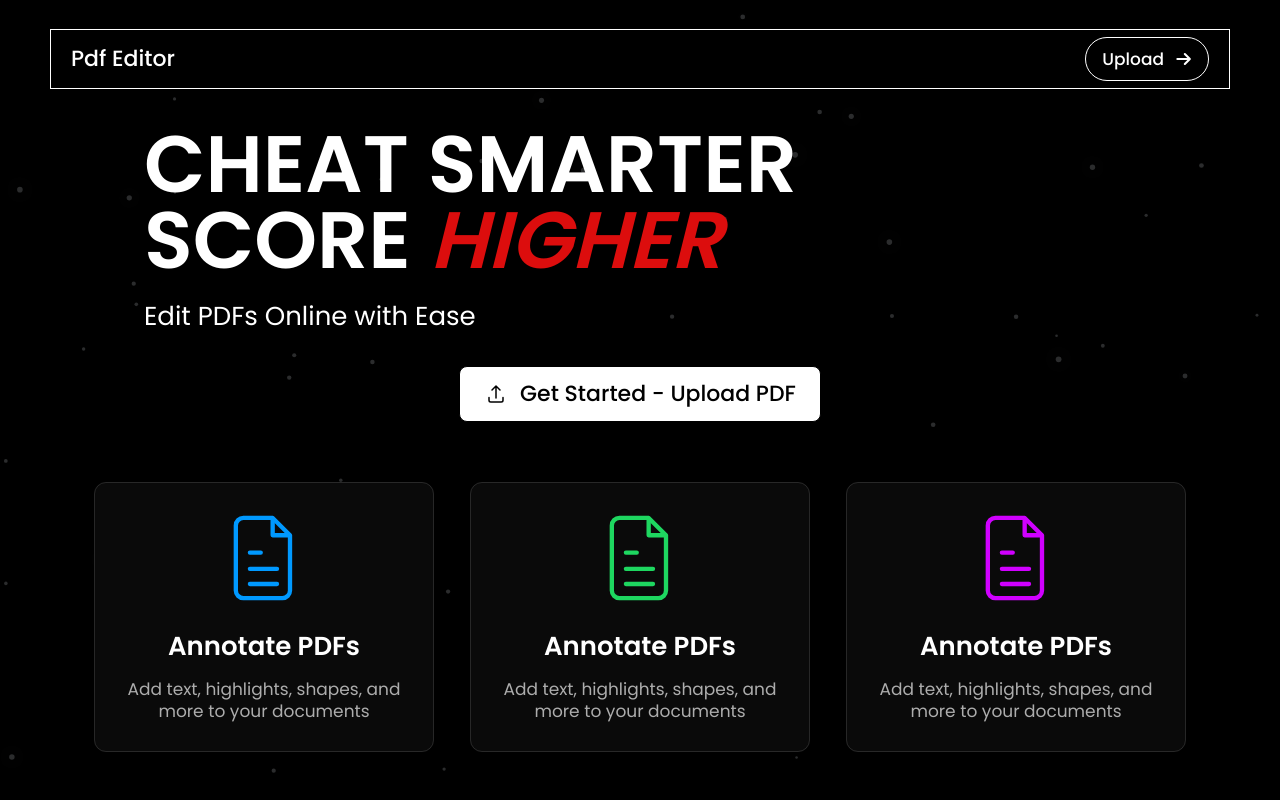
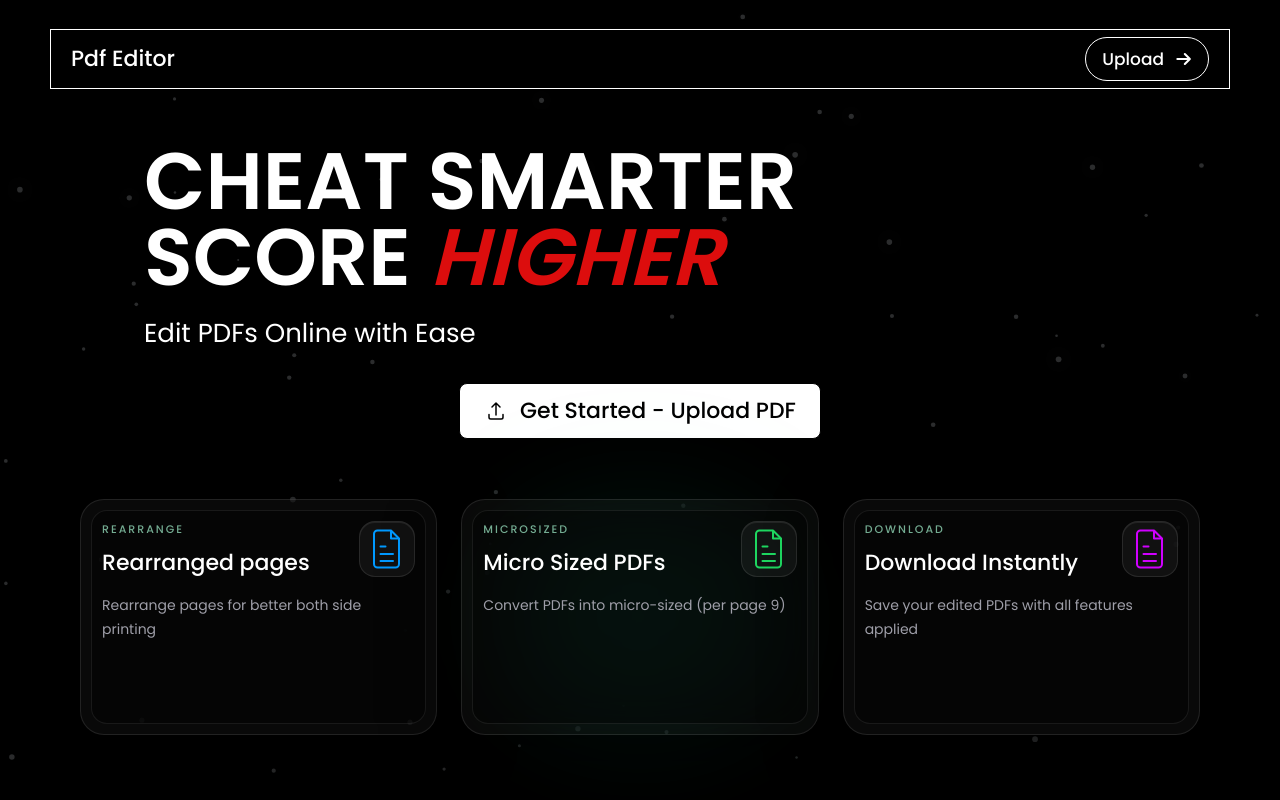
Before and after one commit to sinan404/pdf-rearranger, a React (Vite) app: page / in a window 1280 px wide. Built offline with nearby package versions, Linux system fonts and the light colour scheme.

Commit message:
removed cards components

```diff
--- a/src/components/EditorHero.jsx
+++ b/src/components/EditorHero.jsx
@@ -1,10 +1,4 @@
-import { useCallback, useRef, useState } from 'react'
-
-const featureCards = [
-    { accent: '#0099ff', title: 'Annotate PDFs' },
-    { accent: '#1ed760', title: 'Annotate PDFs' },
-    { accent: '#d000ff', title: 'Annotate PDFs' },
-]
+import DashboardCards from './DashboardCards'
 
 function UploadIcon() {
     return (
@@ -26,116 +20,7 @@ function UploadIcon() {
     )
 }
 
-function DocumentIcon({ accent }) {
-    return (
-        <svg aria-hidden="true" viewBox="0 0 96 96" className="size-[104px]" fill="none">
-            <path
-                d="M29 11h27l16 16v51a7 7 0 0 1-7 7H29a7 7 0 0 1-7-7V18a7 7 0 0 1 7-7Z"
-                stroke={accent}
-                strokeLinejoin="round"
-                strokeWidth="4"
-            />
-            <path d="M56 11v16h16" stroke={accent} strokeLinejoin="round" strokeWidth="4" />
-            <path d="M35 43h10m-10 15h25m-25 14h25" stroke={accent} strokeLinecap="round" strokeWidth="4" />
-        </svg>
-    )
-}
-
-function FeatureCard({ accent, title, mouseX, mouseY }) {
-    const cardRef = useRef(null)
-    const [localX, setLocalX] = useState(0)
-    const [localY, setLocalY] = useState(0)
-    const [isNear, setIsNear] = useState(false)
-
-    const updatePosition = useCallback(() => {
-        if (!cardRef.current || mouseX === null || mouseY === null) {
-            setIsNear(false)
-            return
-        }
-        const rect = cardRef.current.getBoundingClientRect()
-        const x = mouseX - rect.left
-        const y = mouseY - rect.top
-        setLocalX(x)
-        setLocalY(y)
-
-        const nearPadding = 80
-        setIsNear(
-            mouseX >= rect.left - nearPadding &&
-            mouseX <= rect.right + nearPadding &&
-            mouseY >= rect.top - nearPadding &&
-            mouseY <= rect.bottom + nearPadding
-        )
-    }, [mouseX, mouseY])
-
-    // Update on each render when mouse coords change
-    if (mouseX !== null && mouseY !== null && cardRef.current) {
-        const rect = cardRef.current.getBoundingClientRect()
-        const x = mouseX - rect.left
-        const y = mouseY - rect.top
-        if (x !== localX || y !== localY) {
-            requestAnimationFrame(updatePosition)
-        }
-    }
-
-    return (
-        <article
-            ref={cardRef}
-            className="group relative flex h-[270px] w-[340px] flex-col items-center rounded-xl px-8 pt-6 text-center transition-transform duration-300 hover:scale-[1.03]"
-            style={{ background: '#0a0a0a' }}
-        >
-            {/* Spotlight border overlay */}
-            <div
-                className="pointer-events-none absolute inset-0 rounded-xl transition-opacity duration-300"
-                style={{
-                    opacity: isNear ? 1 : 0,
-                    background: `radial-gradient(280px circle at ${localX}px ${localY}px, ${accent}40, transparent 70%)`,
-                    WebkitMask: 'linear-gradient(#fff 0 0) content-box, linear-gradient(#fff 0 0)',
-                    WebkitMaskComposite: 'xor',
-                    maskComposite: 'exclude',
-                    padding: '1px',
-                }}
-            />
-
-            {/* Subtle ambient glow behind the card */}
-            <div
-                className="pointer-events-none absolute inset-0 rounded-xl transition-opacity duration-300"
-                style={{
-                    opacity: isNear ? 0.2 : 0,
-                    background: `radial-gradient(300px circle at ${localX}px ${localY}px, ${accent}, transparent 60%)`,
-                }}
-            />
-
-            {/* Resting border */}
-            <div
-                className="pointer-events-none absolute inset-0 rounded-xl border transition-opacity duration-300"
-                style={{
-                    borderColor: isNear ? 'transparent' : 'rgba(255,255,255,0.12)',
-                }}
-            />
-
-            {/* Content */}
-            <div className="relative z-10 flex flex-col items-center">
-                <DocumentIcon accent={accent} />
-                <h3 className="mt-5 text-[26px] font-semibold leading-8 text-white">{title}</h3>
-                <p className="mt-4 max-w-[290px] text-[17px] leading-[22px] text-[#f2f2f2]/70">
-                    Add text, highlights, shapes, and more to your documents
-                </p>
-            </div>
-        </article>
-    )
-}
-
 function EditorHero({ onFileSelect }) {
-    const [mouse, setMouse] = useState({ x: null, y: null })
-
-    function handleMouseMove(e) {
-        setMouse({ x: e.clientX, y: e.clientY })
-    }
-
-    function handleMouseLeave() {
-        setMouse({ x: null, y: null })
-    }
-
     function handleChange(e) {
         const file = e.target.files[0]
 
@@ -169,20 +54,7 @@ function EditorHero({ onFileSelect }) {
                 </label>
             </div>
 
-            <div
-                className="flex w-full flex-wrap justify-center gap-9"
-                onMouseMove={handleMouseMove}
-                onMouseLeave={handleMouseLeave}
-            >
-                {featureCards.map((card) => (
-                    <FeatureCard
-                        key={card.accent}
-                        {...card}
-                        mouseX={mouse.x}
-                        mouseY={mouse.y}
-                    />
-                ))}
-            </div>
+            <DashboardCards />
         </section>
     )
 }
```
